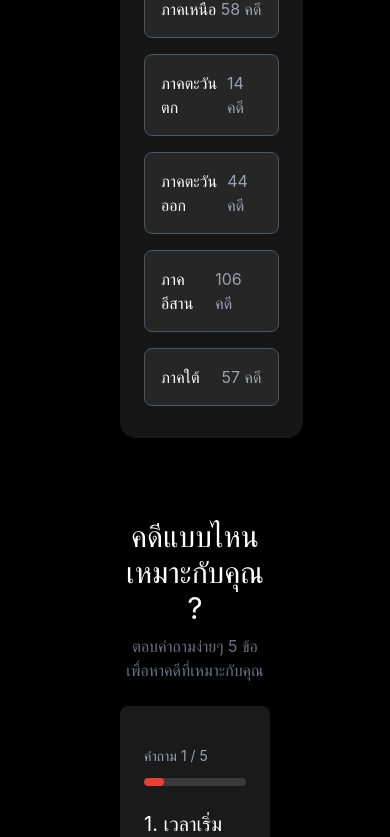
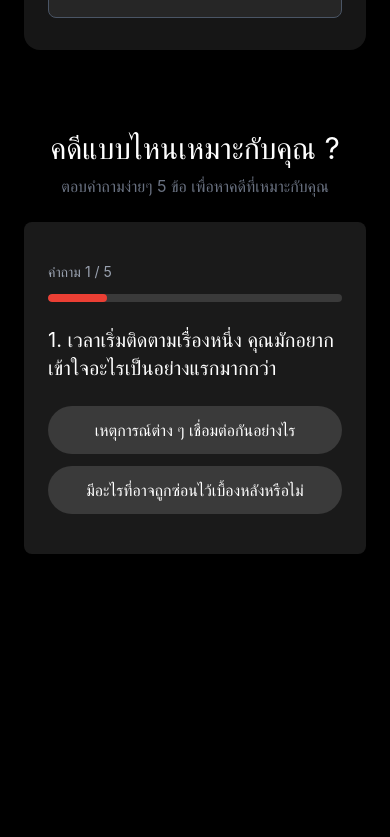
Before and after one commit to nuttawit007/react-crime-archive-system, a React (Vite) app: page /regions in a window 390 px wide. Shown: the part 1156-1993 px from the top of the page. After the commit the page ends 1750 px from the top, so only its background shows below. Built offline with nearby package versions, Linux system fonts and the light colour scheme.

Commit message:
feat: make layout paddings responsive

```diff
--- a/src/components/province/detail/DetailSection.jsx
+++ b/src/components/province/detail/DetailSection.jsx
@@ -3,7 +3,7 @@ import CaseCard from "../../../common/CaseCard";
 
 const DetailSection = ({ province }) => {
     return (
-        <section className="px-30 mt-6 text-white">
+        <section className="px-6 md:px-15 lg:px-30 mt-6 text-white">
             <h2 className="text-3xl"> {province.case} คดีกรณีศึกษาในจังหวัดนี้</h2>
 
             <div className="mt-6 space-y-4">
--- a/src/components/province/hero/HeroSection.jsx
+++ b/src/components/province/hero/HeroSection.jsx
@@ -18,7 +18,7 @@ const HeroSection = ({ province }) => {
 
                 {/* content */}
                 <div className="relative z-10 flex h-full px-6 text-center">
-                    <div className='absolute top-0 left-0 px-8 py-4 md:px-15 md:py-15 lg:px-30 lg:py-8 flex flex-col'>
+                    <div className='absolute top-4 lg:top-0 left-0 px-8 py-4 md:px-15 md:py-4 lg:px-30 lg:py-8 flex flex-col'>
                         <div className="flex flex-col items-start mb-4">
                             <h1 className="text-5xl text-white font-bold mb-4">{province.name}</h1>
                             <p className="text-[#E9E9E9] text-xl mb-2">{province.region}</p>
--- a/src/components/region/map/MapSection.jsx
+++ b/src/components/region/map/MapSection.jsx
@@ -16,7 +16,7 @@ const MapSection = () => {
     }
 
     return (
-        <section className="px-30 mt-10">
+        <section className="px-6 md:px-15 lg:px-30 mt-10">
             <div className='flex gap-2 items-center'>
                 <SearchProvince value={province} onChange={setProvince}/>
                 <Button type="primary" text="ค้นหา" onClick={handleSearch}/>
--- a/src/components/region/quiz/QuizSection.jsx
+++ b/src/components/region/quiz/QuizSection.jsx
@@ -112,7 +112,7 @@ const QuizSection = () => {
     }
 
     return (
-        <section className='px-30 mt-20 mb-10'>
+        <section className='px-6 md:px-15 lg:px-30 mt-20 mb-10'>
         <div className='flex flex-col items-center text-center gap-2'>
             <h1 className='text-3xl'>คดีแบบไหนเหมาะกับคุณ ?</h1>
             <p className='text-gray-500'>
--- a/src/pages/CategoriesPage.jsx
+++ b/src/pages/CategoriesPage.jsx
@@ -24,7 +24,7 @@ const CategoriesPage = () => {
                 onSearchChange={setSearchTerm}
             />
 
-            <div className="max-w-6xl mx-auto px-6 mt-12 pb-20">
+            <div className="mx-auto px-6 md:px-15 lg:px-30 mt-12 pb-20">
                 {filteredCases.length > 0 ? (
                     <CasesListSection cases={filteredCases} />
                 ) : (
```
